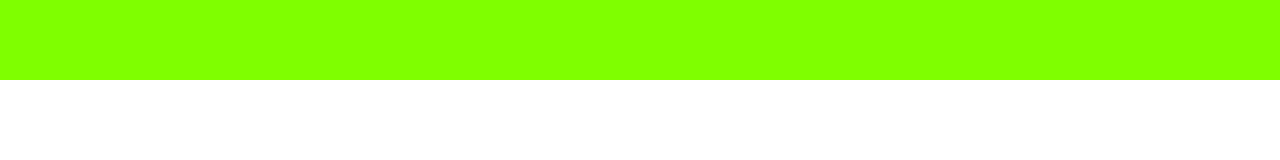
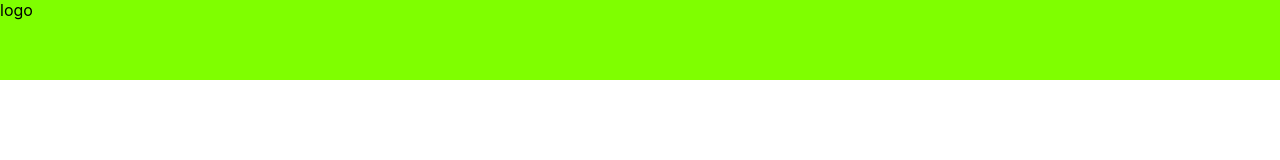
Before and after one commit to cyberstizz/charleslambjr, a React (Create React App) app: page / in a window 1280 px wide. Shown: the top 160 px of the page. Built offline with nearby package versions, Linux system fonts and the light colour scheme.

Commit message:
simply added the word logo where the logo will go. It looks atrocious at this point

```diff
--- a/src/App.js
+++ b/src/App.js
@@ -5,7 +5,7 @@ function App() {
     <div className="App">
       <div className="navBar">
 
-    <div className="logo"></div>
+    <div className="logo">logo</div>
     <div className="navOptions"></div>
 
       </div>
```
